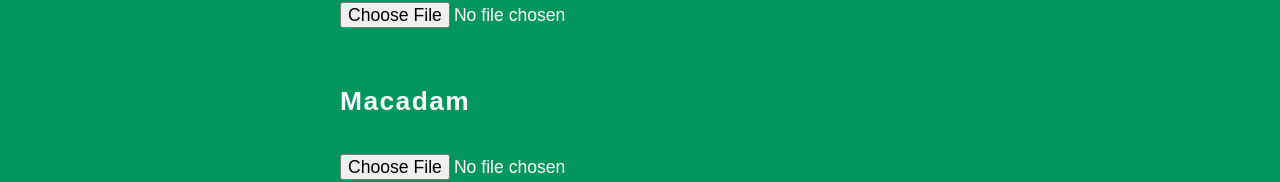
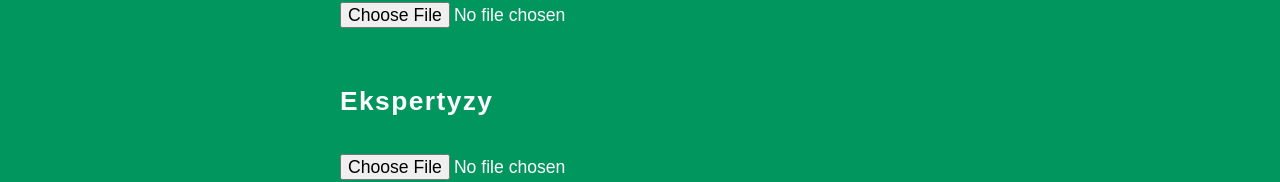
Before and after one commit to KubaTuta/workbooster-2.0, a React (Create React App) app: page /#/update in a window 1280 px wide. Shown: the part 316-498 px from the top of the page. Built offline with nearby package versions, Linux system fonts and the light colour scheme; a web font is replaced by a local one.

Commit message:
iteration of input

```diff
--- a/src/components/Update/index.js
+++ b/src/components/Update/index.js
@@ -1,7 +1,5 @@
 import { useState } from "react";
-import { damageMap, ewiMap, macadamMap } from "../../constants/dataMaps";
 import { handleConvertRecords } from "../../services/dataUpload";
-import { DB_TABLES } from "../../constants/dbTables";
 import { FileGrid } from "./styled";
 import { filesConfig } from "../../constants/filesConfig";
 
@@ -17,23 +15,15 @@ function Update() {
   }
 
   return (
-    <>
     <FileGrid>
       {filesConfig.map((item, index) => (
         <div key={item.label}>
           <h2>{item.label}</h2>
           <input type="file" onChange={(e) => handleInput(e, index)} />
-          </div>
-        ))}
-      </FileGrid>
-
-      {/* <div>
-      <>
-        <input type="file" onChange={(e) => handleInput(e, 0)} />
-        {file[0] !== null ? (
+          {file[index] !== null ? (
             <button
               onClick={(e) =>
-              handleConvertRecords(e, 0, ewiMap, DB_TABLES.EWI, file)
+                handleConvertRecords(e, index, item.map, item.table, file)
               }
             >
               Zapisz
@@ -41,37 +31,9 @@ function Update() {
           ) : (
             ""
           )}
-      </>
-      <>
-        <input type="file" onChange={(e) => handleInput(e, 1)} />
-        {file[1] !== null ? (
-          <button
-            onClick={(e) =>
-              handleConvertRecords(e, 1, macadamMap, DB_TABLES.MACADAM, file)
-            }
-          >
-            Zapisz
-          </button>
-        ) : (
-          ""
-        )}
-      </>
-      <>
-        <input type="file" onChange={(e) => handleInput(e, 2)} />
-        {file[2] !== null ? (
-          <button
-            onClick={(e) =>
-              handleConvertRecords(e, 2, damageMap, DB_TABLES.DAMAGE, file)
-            }
-          >
-            Zapisz
-          </button>
-        ) : (
-          ""
-        )}
-      </>
-    </div> */}
-    </>
+        </div>
+      ))}
+    </FileGrid>
   );
 }
 export default Update;
--- a/src/constants/filesConfig.js
+++ b/src/constants/filesConfig.js
@@ -8,7 +8,7 @@ export const filesConfig = [
     table: DB_TABLES.EWI,
   },
   {
-    label: "Macadam",
+    label: "Ekspertyzy",
     map: macadamMap,
     table: DB_TABLES.MACADAM,
   },
```
Lines whose indentation alone changed are shown as unchanged.
